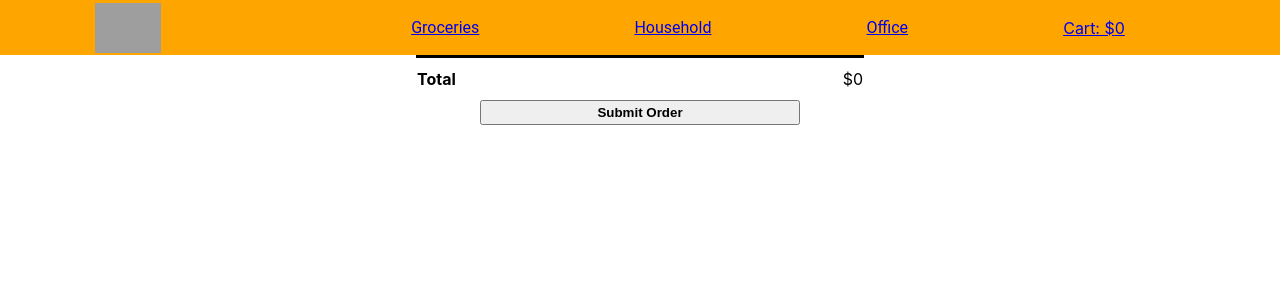
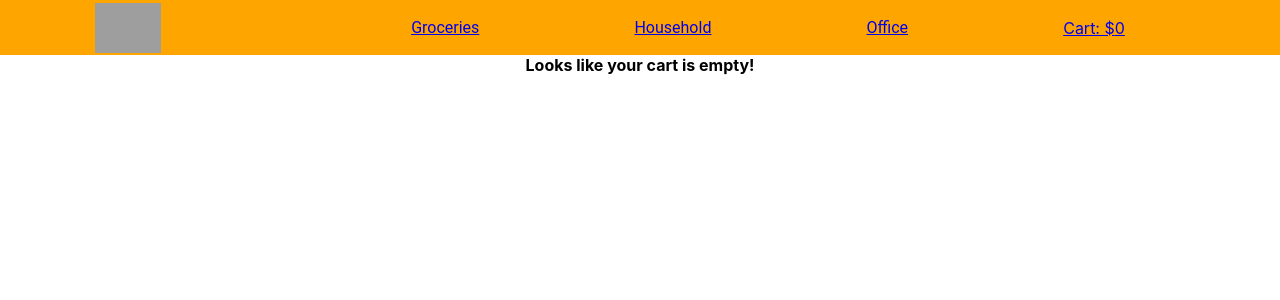
Before and after one commit to mayankmehtani/shopping-cart, a React (Create React App) app: page /Cart in a window 1280 px wide. Shown: the top 300 px of the page. Built offline with nearby package versions, Linux system fonts and the light colour scheme; grey boxes are pictures that could not be loaded.

Commit message:
include empty cart message logic

```diff
--- a/src/Cart.css
+++ b/src/Cart.css
@@ -1,4 +1,11 @@
 #cart-container {
+    display: flex;
+    flex-direction: column;
+    justify-content: center;
+    align-items: center;
+}
+
+#empty-cart-msg {
     display: flex;
     flex-direction: column;
     justify-content: center;
--- a/src/Cart.jsx
+++ b/src/Cart.jsx
@@ -31,13 +31,15 @@ class Cart extends Component {
         .catch(error => console.log(`Error is ${error}`));
 
         this.props.clearCart();
+        alert("Order successfully placed!");
     }
 
     render() {
         return (
+            <div>
+                {_.size(this.props.cartItems) ?
                 <div id="cart-container">
                     <table>
-                    {_.size(this.props.cartItems) ?
                         <tr>
                             <th>
                                 Item
@@ -53,9 +55,6 @@ class Cart extends Component {
 
                             <th/>
                         </tr>
-                        : null
-                    }
-
 
                         {Object.entries(this.props.cartItems).map((a) =>
                         <tr>
@@ -92,6 +91,13 @@ class Cart extends Component {
                     <button onClick={this.submitOrder}>
                         Submit Order
                     </button>
+
+                </div>
+                :
+                <div id="empty-cart-msg">
+                    <strong>Looks like your cart is empty!</strong>
+                </div>
+                }
             </div>
         )
     }
```
Lines whose indentation alone changed are shown as unchanged.
